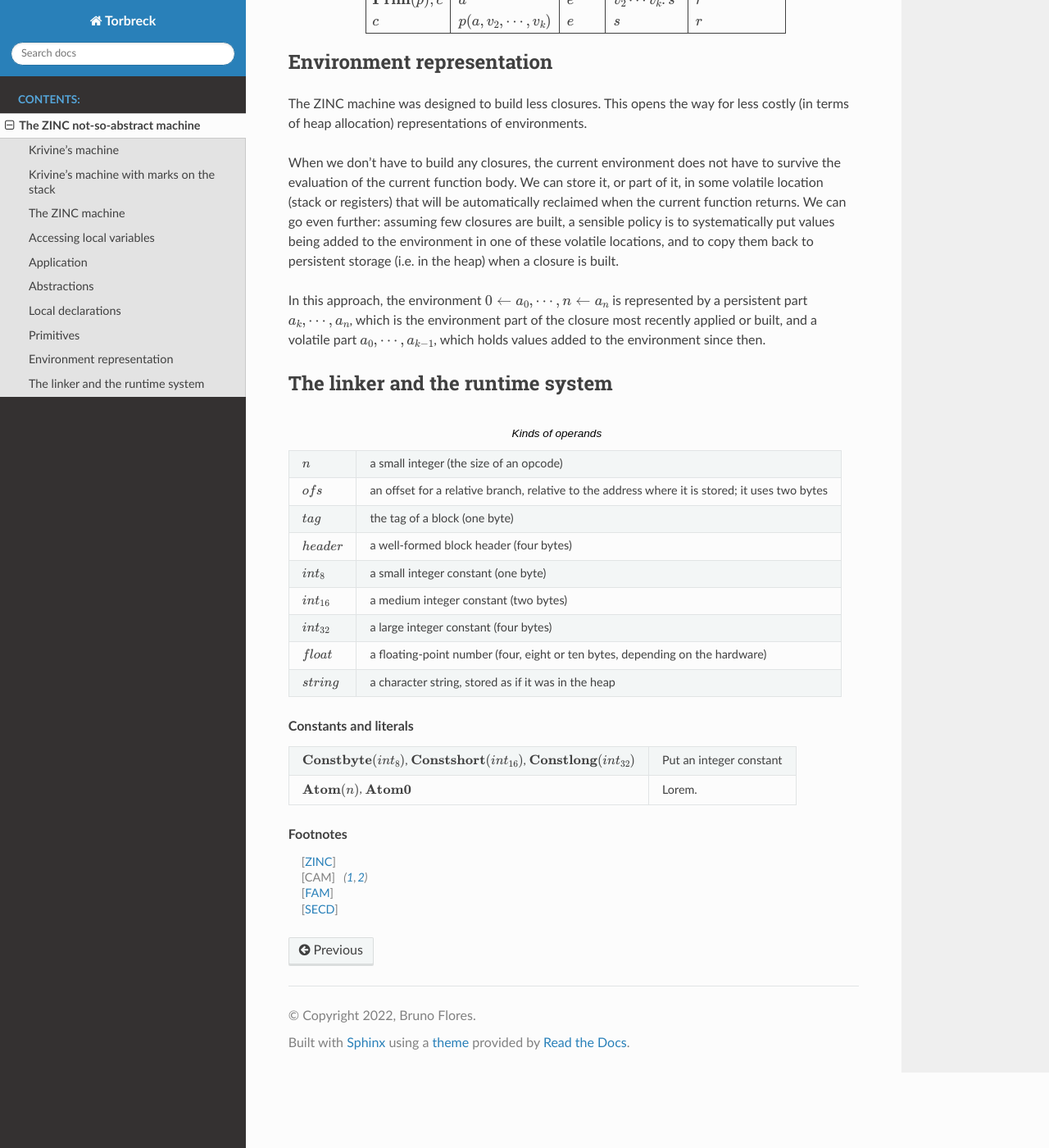
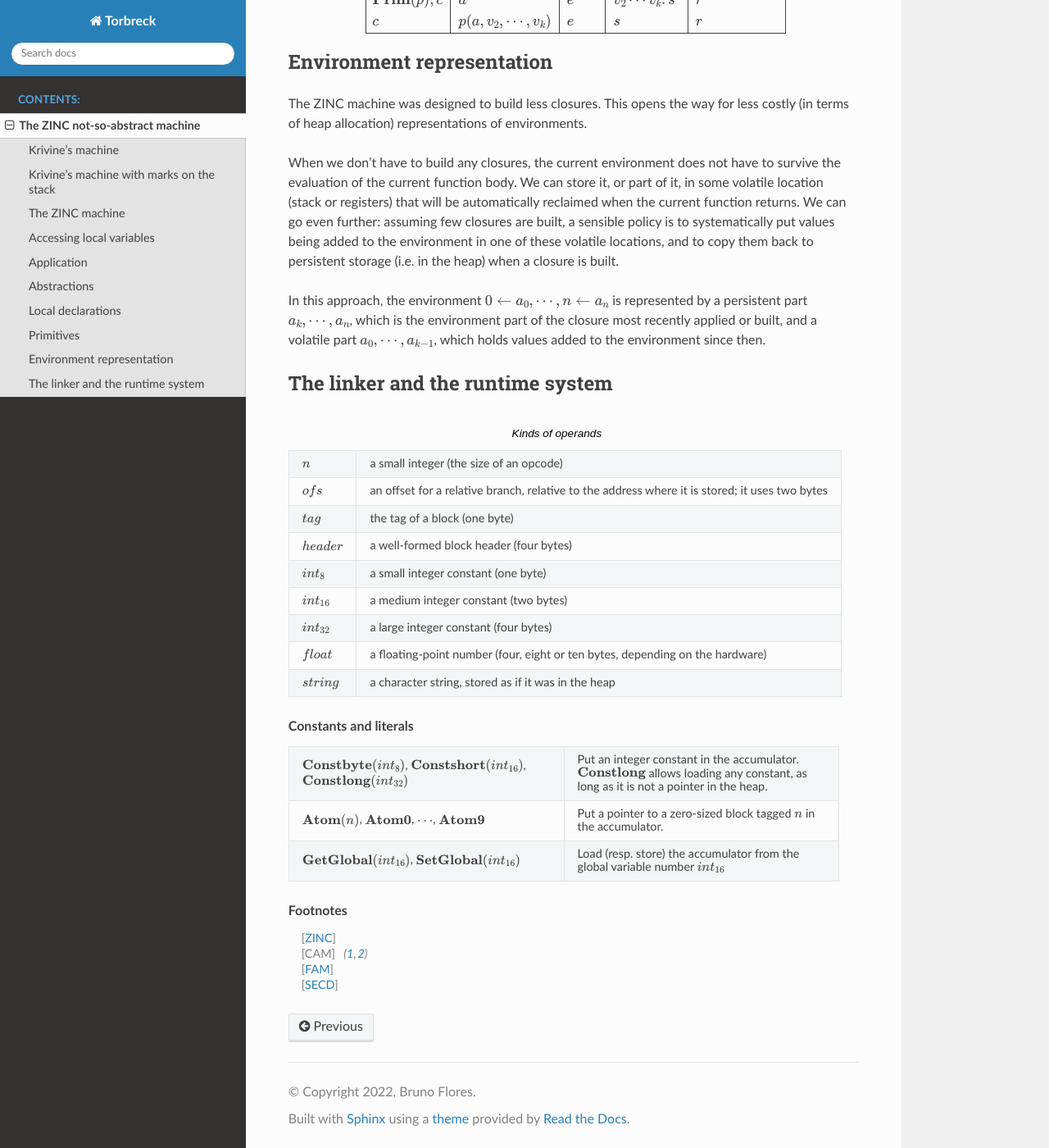
Before and after one commit to brunoflores/torbreck-lang, a Sphinx documentation site: the page built from docs/zam.rst, in a window 1280 px wide and 1400 px high, scrolled down 5233 px. Shown: the whole window at 82% size. Built offline with Sphinx 7.4.7 and the Read the Docs theme 2.0.0, drawn with Linux system fonts in a browser that asks for light colours.

Commit message:
Document: zam.

```diff
--- /dev/null
+++ b/docs/_static/theme_overrides.css
@@ -0,0 +1,12 @@
+/* override table width restrictions as found on https://github.com/getpelican/pelican/issues/1311 */
+.wy-table-responsive table td, .wy-table-responsive table th {
+    /* !important prevents the common CSS stylesheets from
+       overriding this as on RTD they are loaded after this stylesheet */
+    white-space: normal !important;
+}
+
+/*
+.wy-table-responsive {
+    overflow: visible !important;
+}
+*/
--- a/docs/conf.py
+++ b/docs/conf.py
@@ -68,3 +68,7 @@ html_theme = "sphinx_rtd_theme"
 # relative to this directory. They are copied after the builtin static files,
 # so a file named "default.css" will overwrite the builtin "default.css".
 html_static_path = ["_static"]
+
+
+def setup(app):
+    app.add_css_file("theme_overrides.css")
--- a/docs/zam.rst
+++ b/docs/zam.rst
@@ -424,12 +424,19 @@ The linker and the runtime system
 
 .. list-table::
    :header-rows: 0
+   :align: left
+   :widths: 100 100
 
    * - :opcode:`Constbyte(int8)`, :opcode:`Constshort(int16)`,
        :opcode:`Constlong(int32)`
-     - Put an integer constant
-   * - :opcode:`Atom(n)`, :opcode:`Atom0`
-     - Lorem.
+     - Put an integer constant in the accumulator. :opcode:`Constlong` allows
+       loading any constant, as long as it is not a pointer in the heap.
+   * - :opcode:`Atom(n)`, :opcode:`Atom0`, :math:`\cdots`, :opcode:`Atom9`
+     - Put a pointer to a zero-sized block tagged :math:`n` in the
+       accumulator.
+   * - :opcode:`GetGlobal(int16)`, :opcode:`SetGlobal(int16)`
+     - Load (resp. store) the accumulator from the global variable number
+       :math:`int_{16}`
 
 .. rubric:: Footnotes
 
```
